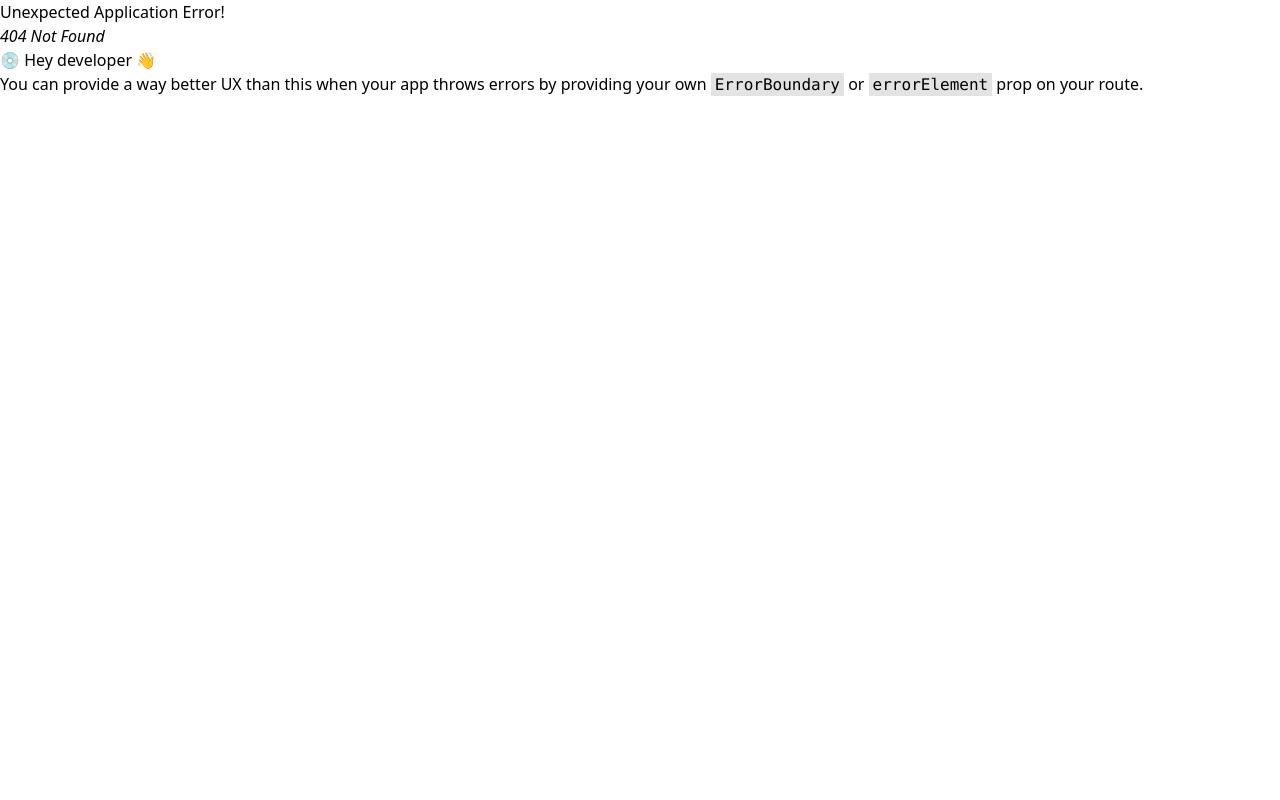
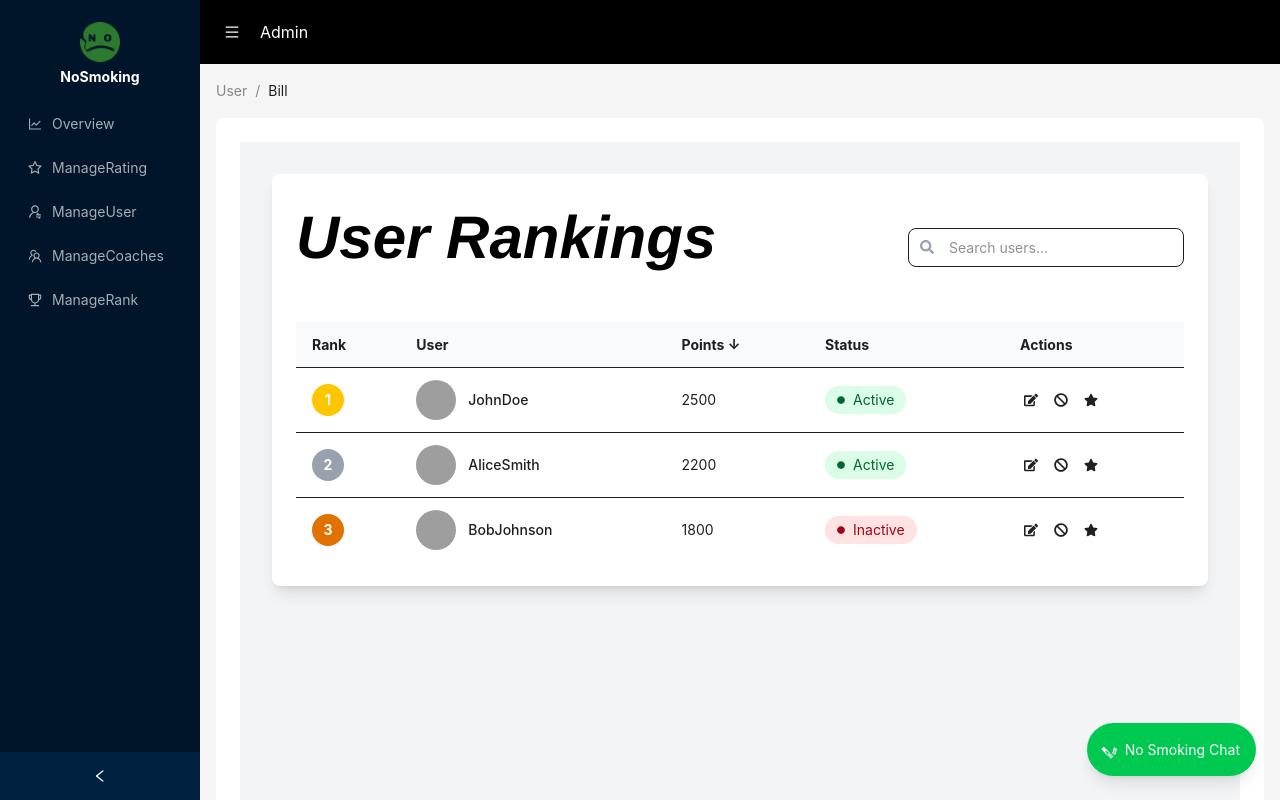
Before and after one commit to LiTiestonerl/SWP391_FE_SUM25, a React (Vite) app: page /dashboard/managerank in a window 1280 px wide. Before the commit this address had no page. Shown: the top 800 px of the page. Built offline with nearby package versions, Linux system fonts and the light colour scheme; grey boxes are pictures that could not be loaded.

Commit message:
managerank

```diff
--- a/package.json
+++ b/package.json
@@ -10,6 +10,7 @@
     "preview": "vite preview"
   },
   "dependencies": {
+    "@ant-design/icons": "^6.0.0",
     "@reduxjs/toolkit": "^2.8.2",
     "@tailwindcss/vite": "^4.1.8",
     "antd": "^5.25.3",
--- a/src/App.jsx
+++ b/src/App.jsx
@@ -23,6 +23,7 @@ import RankPage from "./components/rank/RankPage";
 import CoachesPage from "./components/coaches/CoachesPage";
 import BecomeCoachPage from "./components/BecomeCoach/BecomeCoachPage";
 import ManageCoaches from "./pages/dashboard-admin/managecoaches";
+import ManageRank from "./pages/dashboard-admin/managerank";
 
 function App() {
   const router = createBrowserRouter([
@@ -95,6 +96,10 @@ function App() {
           path: "managecoaches",
           element: <ManageCoaches />,
         },
+        {
+          path: "managerank",
+          element: <ManageRank />,
+        },
       ],
     },
 
--- a/src/components/dashbroad/index..jsx
+++ b/src/components/dashbroad/index..jsx
@@ -12,6 +12,13 @@ import {
   PieChartOutlined,
   TeamOutlined,
   UserOutlined,
+  LineChartOutlined,
+  StarOutlined,
+  UserSwitchOutlined,
+  TrophyOutlined,
+  ProjectOutlined,
+  ProfileOutlined,
+  DashboardOutlined
 } from "@ant-design/icons";
 import { Breadcrumb, Layout, Menu, theme } from "antd";
 import { Link, Outlet } from "react-router-dom";
@@ -39,10 +46,11 @@ const headerMenu = (
 );
 
 const items = [
-  getItem("Overview", "overview", <PieChartOutlined />),
-  getItem("ManageRating", "managerating", <DesktopOutlined />),
-  getItem("ManageUser", "user", <UserOutlined />),
-  getItem("ManageCoaches", "managecoaches", <TeamOutlined />),
+  getItem("Overview", "overview", <LineChartOutlined />),         // Tổng quan → biểu đồ tổng hợp
+  getItem("ManageRating", "managerating", <StarOutlined />),      // Quản lý đánh giá → ngôi sao
+  getItem("ManageUser", "user", <UserSwitchOutlined />),          // Quản lý người dùng → người dùng
+  getItem("ManageCoaches", "managecoaches", <TeamOutlined />),    // Quản lý huấn luyện viên → nhóm người
+  getItem("ManageRank", "managerank", <TrophyOutlined />),        // Quản lý xếp hạng → cúp
 ];
 const Dashbroad = () => {
   const [collapsed, setCollapsed] = useState(false);
--- /dev/null
+++ b/src/pages/dashboard-admin/managerank/index.jsx
@@ -0,0 +1,233 @@
+import React, { useState, useEffect } from "react";
+import { FaSearch, FaCircle, FaSmoking, FaEdit, FaBan, FaStar } from "react-icons/fa";
+import { IoMdClose } from "react-icons/io";
+
+const ManageRank = () => {
+  const [users, setUsers] = useState([
+    {
+      id: 1,
+      rank: 1,
+      username: "JohnDoe",
+      profilePic: "https://images.unsplash.com/photo-1535713875002-d1d0cf377fde",
+      points: 2500,
+      status: "Active",
+      achievements: ["Gold", "Expert", "Champion"]
+    },
+    {
+      id: 2,
+      rank: 2,
+      username: "AliceSmith",
+      profilePic: "https://images.unsplash.com/photo-1494790108377-be9c29b29330",
+      points: 2200,
+      status: "Active",
+      achievements: ["Silver", "Master"]
+    },
+    {
+      id: 3,
+      rank: 3,
+      username: "BobJohnson",
+      profilePic: "https://images.unsplash.com/photo-1599566150163-29194dcaad36",
+      points: 1800,
+      status: "Inactive",
+      achievements: ["Bronze"]
+    }
+  ]);
+
+  const [searchTerm, setSearchTerm] = useState("");
+  const [sortOrder, setSortOrder] = useState("desc");
+  const [selectedUser, setSelectedUser] = useState(null);
+  const [isModalOpen, setIsModalOpen] = useState(false);
+
+  const handleSort = () => {
+    const sortedUsers = [...users].sort((a, b) => {
+      return sortOrder === "desc" ? b.points - a.points : a.points - b.points;
+    });
+    setUsers(sortedUsers);
+    setSortOrder(sortOrder === "desc" ? "asc" : "desc");
+  };
+
+  const filteredUsers = users.filter(user =>
+    user.username.toLowerCase().includes(searchTerm.toLowerCase())
+  );
+
+  const getRankColor = (rank) => {
+    switch (rank) {
+      case 1: return "bg-yellow-400";
+      case 2: return "bg-gray-400";
+      case 3: return "bg-amber-600";
+      default: return "bg-blue-500";
+    }
+  };
+
+  const UserModal = ({ user, onClose }) => {
+    if (!user) return null;
+
+    return (
+      <div className="fixed inset-0 bg-black bg-opacity-50 flex items-center justify-center z-50">
+        <div className="bg-white rounded-lg p-8 max-w-md w-full">
+          <div className="flex justify-between items-center mb-6">
+            <h2 className="text-2xl font-bold">User Profile</h2>
+            <button onClick={onClose} className="text-gray-500 hover:text-gray-700">
+              <IoMdClose size={24} />
+            </button>
+          </div>
+          <div className="text-center">
+            <img
+              src={user.profilePic}
+              alt={user.username}
+              className="w-32 h-32 rounded-full mx-auto mb-4 object-cover"
+            />
+            <h3 className="text-xl font-semibold mb-2">{user.username}</h3>
+            <div className="flex justify-center gap-2 mb-4">
+              {user.achievements.map((achievement, index) => (
+                <span
+                  key={index}
+                  className="px-3 py-1 bg-blue-100 text-blue-800 rounded-full text-sm"
+                >
+                  {achievement}
+                </span>
+              ))}
+            </div>
+            <div className="mb-4">
+              <p className="text-gray-600">Total Points: {user.points}</p>
+              <p className="text-gray-600">Rank: #{user.rank}</p>
+              <p className="text-gray-600">Status: {user.status}</p>
+            </div>
+          </div>
+        </div>
+      </div>
+    );
+  };
+
+  const handleEdit = (e, userId) => {
+    e.stopPropagation();
+    console.log("Edit user:", userId);
+  };
+
+  const handleSuspend = (e, userId) => {
+    e.stopPropagation();
+    console.log("Suspend user:", userId);
+  };
+
+  const handlePromote = (e, userId) => {
+    e.stopPropagation();
+    console.log("Promote user:", userId);
+  };
+
+  return (
+    <div className="min-h-screen bg-gray-100 p-4 sm:p-6 lg:p-8">
+      <div className="max-w-7xl mx-auto">
+        <div className="bg-white rounded-lg shadow-lg p-6">
+          <div className="flex flex-col sm:flex-row justify-between items-center mb-6">
+            <h1 className="text-2xl font-bold mb-4 sm:mb-0">User Rankings</h1>
+            <div className="relative">
+              <input
+                type="text"
+                placeholder="Search users..."
+                className="pl-10 pr-4 py-2 border rounded-lg focus:outline-none focus:ring-2 focus:ring-blue-500"
+                value={searchTerm}
+                onChange={(e) => setSearchTerm(e.target.value)}
+              />
+              <FaSearch className="absolute left-3 top-3 text-gray-400" />
+            </div>
+          </div>
+
+          <div className="overflow-x-auto">
+            <table className="w-full">
+              <thead>
+                <tr className="bg-gray-50">
+                  <th className="px-4 py-3 text-left">Rank</th>
+                  <th className="px-4 py-3 text-left">User</th>
+                  <th className="px-4 py-3 text-left cursor-pointer" onClick={handleSort}>
+                    Points {sortOrder === "desc" ? "↓" : "↑"}
+                  </th>
+                  <th className="px-4 py-3 text-left">Status</th>
+                  <th className="px-4 py-3 text-left">Actions</th>
+                </tr>
+              </thead>
+              <tbody>
+                {filteredUsers.map((user) => (
+                  <tr
+                    key={user.id}
+                    className="border-t hover:bg-gray-50 cursor-pointer"
+                    onClick={() => {
+                      setSelectedUser(user);
+                      setIsModalOpen(true);
+                    }}
+                  >
+                    <td className="px-4 py-3">
+                      <span className={`inline-flex items-center justify-center w-8 h-8 rounded-full ${getRankColor(user.rank)} text-white font-bold`}>
+                        {user.rank}
+                      </span>
+                    </td>
+                    <td className="px-4 py-3">
+                      <div className="flex items-center">
+                        <img
+                          src={user.profilePic}
+                          alt={user.username}
+                          className="w-10 h-10 rounded-full mr-3 object-cover"
+                        />
+                        <span className="font-medium">{user.username}</span>
+                      </div>
+                    </td>
+                    <td className="px-4 py-3">{user.points}</td>
+                    <td className="px-4 py-3">
+                      <span className={`inline-flex items-center px-3 py-1 rounded-full text-sm ${user.status === "Active" ? "bg-green-100 text-green-800" : "bg-red-100 text-red-800"}`}>
+                        <FaCircle className="w-2 h-2 mr-2" />
+                        {user.status}
+                      </span>
+                    </td>
+                    <td className="px-4 py-3">
+                      <div className="flex space-x-2">
+                        <button
+                          className="p-1 hover:text-blue-600"
+                          title="Edit"
+                          onClick={(e) => handleEdit(e, user.id)}
+                        >
+                          <FaEdit />
+                        </button>
+                        <button
+                          className="p-1 hover:text-red-600"
+                          title="Suspend"
+                          onClick={(e) => handleSuspend(e, user.id)}
+                        >
+                          <FaBan />
+                        </button>
+                        <button
+                          className="p-1 hover:text-yellow-600"
+                          title="Promote"
+                          onClick={(e) => handlePromote(e, user.id)}
+                        >
+                          <FaStar />
+                        </button>
+                      </div>
+                    </td>
+                  </tr>
+                ))}
+              </tbody>
+            </table>
+          </div>
+        </div>
+
+        {/* No Smoking Chat Button */}
+        <button className="fixed bottom-6 right-6 bg-green-500 text-white p-4 rounded-full shadow-lg hover:bg-green-600 transition-all duration-300 flex items-center space-x-2">
+          <FaSmoking className="transform rotate-45" />
+          <span>No Smoking Chat</span>
+        </button>
+
+        {/* User Profile Modal */}
+        {isModalOpen && (
+          <UserModal
+            user={selectedUser}
+            onClose={() => {
+              setSelectedUser(null);
+              setIsModalOpen(false);
+            }}
+          />
+        )}
+      </div>
+    </div>
+  );
+};
+
+export default ManageRank;
```
Also changed, not shown: 1 other file (tests, documents, lock files or other folders).
